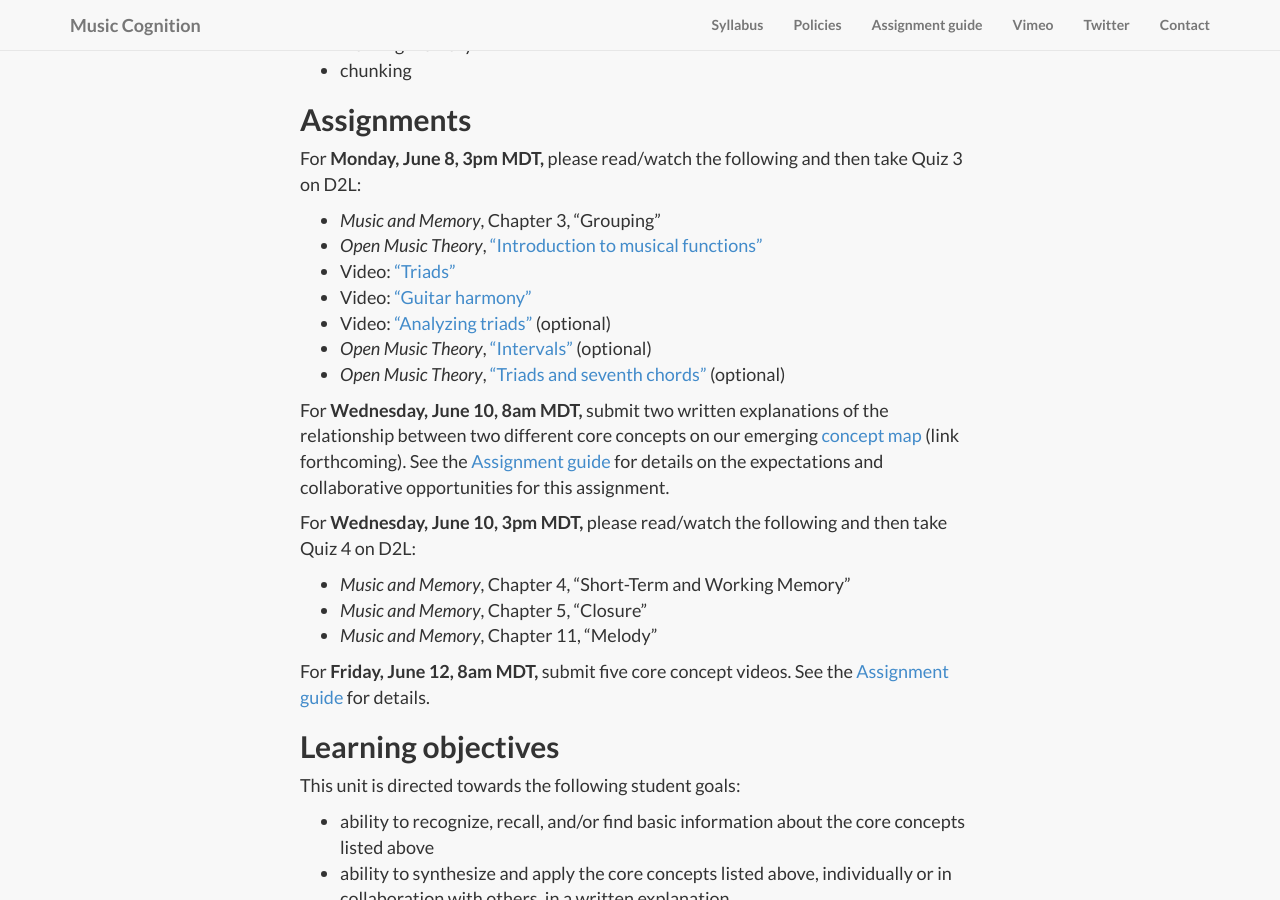
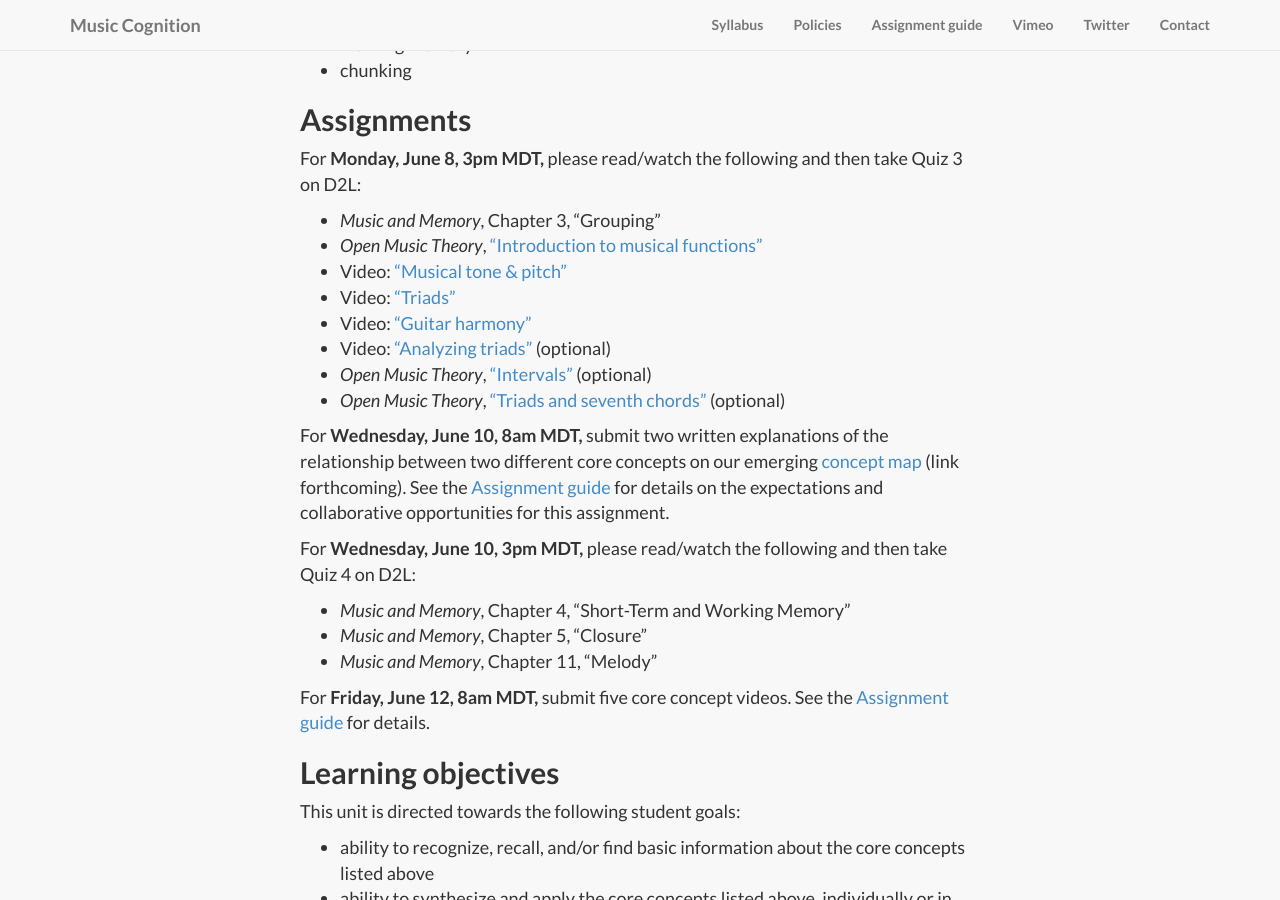
Before and after one commit to kshaffer/cognition, a Jekyll site: the page built from week2.md, in a window 1280 px wide and 900 px high, scrolled down 1302 px. Built offline with Jekyll 4.4.1, drawn with Linux system fonts in a browser that asks for light colours; nearby versions of some CDN libraries; library files that are not in the unit come from our copies.

Commit message:
musical tone & pitch to Week 2

```diff
--- a/week2.md
+++ b/week2.md
@@ -34,6 +34,7 @@ For **Monday, June 8, 3pm MDT,** please read/watch the following and then take Q
 
 - *Music and Memory*, Chapter 3, "Grouping"
 - *Open Music Theory*, ["Introduction to musical functions"](http://openmusictheory.com/functions.html)
+- Video: ["Musical tone & pitch"](https://vimeo.com/129254238)
 - Video: ["Triads"](https://vimeo.com/94521923)
 - Video: ["Guitar harmony"](https://vimeo.com/94527744)
 - Video: ["Analyzing triads"](https://vimeo.com/94723962) (optional)
```
